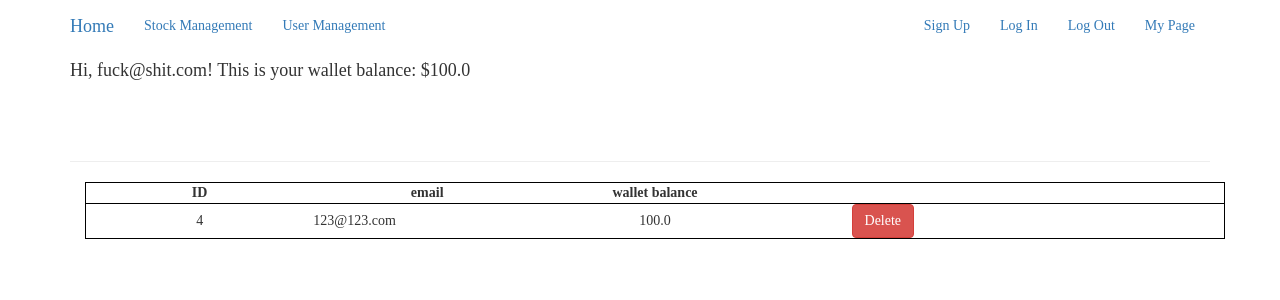
After one commit to Tunicata/CSC210-2021FALL-FINALPROJECT, a Flask app: page /user_management in a window 1280 px wide. The commit adds this page. Shown: the top 300 px of the page. Run offline with Flask 2, Linux system fonts and the light colour scheme; a user stored in the database is signed in; data comes from the database, SQL or seed files in the repository; both versions use the stored data as it was after the commit; parts of the project's set-up code (start-up, migrations or seed data) failed here and were passed over; some libraries are stand-ins or nearby versions.

Commit message:
update user table, complete admin management

```diff
--- a/app/app.py
+++ b/app/app.py
@@ -1,5 +1,6 @@
-from flask import Flask, Blueprint, render_template, request, session, redirect, url_for
-from .models import Products
+from flask import Flask, Blueprint, render_template, request, session, redirect, url_for, flash
+from flask_login import current_user
+from .models import Products, Cart, User
 from . import db
 from flask_login import login_required
 
@@ -8,95 +9,157 @@ app = Blueprint('app', __name__)
 filters = ["Price (ascending)", "Price (descending)"]
 filters.sort()
 
+
 def get_category_func(category):
-	temp = None
-	if category == "70s Video Games": temp = 'app.index'
-	elif category == "80s Video Games": temp = 'app.index'
-	return temp
+    temp = None
+    if category == "70s Video Games":
+        temp = 'app.index'
+    elif category == "80s Video Games":
+        temp = 'app.index'
+    return temp
+
 
 @app.route('/', methods=['GET', 'POST'])
 def index():
-	filter_by = "Price (ascending)"
-	category = "All"
-	products = Products.query.order_by(Products.originalPrice).all()
-	categorys = Products.query.with_entities(Products.category).distinct().all()
-	categorys = [i[0] for i in categorys]
-	categorys.sort()
-	if request.method == "GET":
-		if request.args.get('filter') != None: filter_by = request.args.get('filter')
-		if request.args.get('category') != None: category = request.args.get('category')
-	elif request.method == "POST":
-		filter_by = request.form['filter']
-		category = request.form['category']
-	if filter_by == "Price (ascending)":
-		if category != "All": products = Products.query.filter_by(category=category).order_by(Products.originalPrice).all()
-		else: products = Products.query.order_by(Products.originalPrice).all()
-	elif filter_by == "Price (descending)":
-		if category != "All": products = Products.query.filter_by(category=category).order_by(Products.originalPrice.desc()).all()
-		else: products = Products.query.order_by(Products.originalPrice.desc()).all()
-	return render_template('home.html', function='app.index', products=products, filters=filters, filter_by=filter_by, category = category, categorys = categorys)
+    filter_by = "Price (ascending)"
+    category = "All"
+    products = Products.query.order_by(Products.originalPrice).all()
+    categorys = Products.query.with_entities(Products.category).distinct().all()
+    categorys = [i[0] for i in categorys]
+    categorys.sort()
+    if request.method == "GET":
+        if request.args.get('filter'):
+            filter_by = request.args.get('filter')
+        if request.args.get('category'):
+            category = request.args.get('category')
+    elif request.method == "POST":
+        filter_by = request.form['filter']
+        category = request.form['category']
+    if filter_by == "Price (ascending)":
+        if category != "All":
+            products = Products.query.filter_by(category=category).order_by(Products.originalPrice).all()
+        else:
+            products = Products.query.order_by(Products.originalPrice).all()
+    elif filter_by == "Price (descending)":
+        if category != "All":
+            products = Products.query.filter_by(category=category).order_by(Products.originalPrice.desc()).all()
+        else:
+            products = Products.query.order_by(Products.originalPrice.desc()).all()
+    return render_template('home.html', function='app.index', products=products, filters=filters, filter_by=filter_by,
+                           category=category, categorys=categorys)
+
 
 @app.route('/create_items', methods=['GET', 'POST'])
 @login_required
 def create():
-	if request.method == "POST":
-		title = request.form['title']
-		category = request.form['category']
-		amount = request.form['amount']
-		price = request.form['price']
-		link = request.form['link']
-		listing = Products(title=title, category=category, stockAmount=amount, originalPrice=price, imgLink=link)
-		try:
-			db.session.add(listing)
-			db.session.commit()
-			return redirect(url_for('app.table'))
-		except:
-			return render_template('error.html')
-	else:
-		return render_template('create.html')
+    if request.method == "POST":
+        title = request.form['title']
+        category = request.form['category']
+        amount = request.form['amount']
+        price = request.form['price']
+        link = request.form['link']
+        listing = Products(title=title, category=category, stockAmount=amount, originalPrice=price, imgLink=link)
+        try:
+            db.session.add(listing)
+            db.session.commit()
+            return redirect(url_for('app.table'))
+        except:
+            return render_template('error.html')
+    else:
+        return render_template('create.html')
+
 
 @app.route('/update_items', methods=['GET', 'POST'])
 @login_required
 def table():
-	search = ""
-	products = Products.query.order_by(Products.id)
-	if request.method == "POST":
-		search = request.form['search']
-		products = Products.query.filter(Products.title.contains(search)).order_by(Products.id).all()
-	return render_template('table.html', products=products)
+    if current_user.admin:
+        search = ""
+        products = Products.query.order_by(Products.id)
+        if request.method == "POST":
+            search = request.form['search']
+            products = Products.query.filter(Products.title.contains(search)).order_by(Products.id).all()
+        return render_template('table.html', products=products)
+    else:
+        flash('Current login user is not an Administrator.')
+        return redirect(url_for('app.index'))
+
 
 @app.route('/delete/<string:id>', methods=['GET', 'POST'])
 @login_required
 def delete(id):
-	delete = Products.query.filter_by(id=id).first()
-	try:
-		db.session.delete(delete)
-		db.session.commit()
-		return redirect(url_for('app.table'))
-	except:
-		return render_template('error.html')
+    delete = Products.query.filter_by(id=id).first()
+    try:
+        db.session.delete(delete)
+        db.session.commit()
+        return redirect(url_for('app.table'))
+    except:
+        return render_template('error.html')
+
 
 @app.route('/update/<string:id>', methods=['GET', 'POST'])
 @login_required
 def update(id):
-	update = Products.query.filter_by(id=id).first()
-	if request.method == "POST":
-		try:
-			update.title = request.form['title']
-			update.category = request.form['category']
-			update.id = request.form['id']
-			update.stockAmount = request.form['amount']
-			update.originalPrice = request.form['price']
-			update.imgLink = request.form['link']
-			db.session.commit()
-			return redirect(url_for('app.table'))
-		except:
-			return render_template('error.html')
-	else:
-		return render_template('update.html', update=update)
+    update = Products.query.filter_by(id=id).first()
+    if request.method == "POST":
+        try:
+            update.title = request.form['title']
+            update.category = request.form['category']
+            update.id = request.form['id']
+            update.stockAmount = request.form['amount']
+            update.originalPrice = request.form['price']
+            update.imgLink = request.form['link']
+            db.session.commit()
+            return redirect(url_for('app.table'))
+        except:
+            return render_template('error.html')
+    else:
+        return render_template('update.html', update=update)
+
 
 @app.route('/item/<string:id>', methods=['GET', 'POST'])
 def item(id):
-	item = Products.query.filter_by(id=id).first()
-	category = get_category_func(item.category)
-	return render_template('item.html', item=item, category=category)
+    item = Products.query.filter_by(id=id).first()
+    category = get_category_func(item.category)
+    return render_template('item.html', item=item, category=category)
+
+
+@app.route('/user_management', methods=['GET', 'POST'])
+@login_required
+def user_table():
+    if current_user.admin:
+        users = User.query.order_by(User.id)
+        return render_template('user_table.html', users=users)
+    else:
+        flash('Current login user is not an Administrator.')
+        return redirect(url_for('app.index'))
+
+
+@app.route('/user_delete/<string:user_id>', methods=['GET', 'POST'])
+@login_required
+def delete_user(user_id):
+    target = User.query.filter_by(id=user_id).first()
+    try:
+        db.session.delete(target)
+        db.session.commit()
+        return redirect(url_for('app.user_table'))
+    except:
+        return render_template('error.html')
+
+
+@app.route('/top_up/<string:user_id>', methods=['GET', 'POST'])
+@login_required
+def top_up_user(user_id):
+    pass
+
+
+@app.route("/cart_add/")
+def cart_add():
+    # cart = Cart(
+    #     products_id=request.args.get('products_id'),
+    #     number=request.args.get('number'),
+    #     user_id=session.get('user_id', 0)
+    # )
+
+    # db.session.add(cart)
+    # db.session.commit()
+    return redirect(url_for('app.index'))
--- a/app/templates/base.html
+++ b/app/templates/base.html
@@ -17,14 +17,21 @@
     <div class="navbar-collapse collapse">
       <ul class="nav navbar-nav">
         <li><a href="{{url_for('app.table')}}">Stock Management</a></li>
-        <li><a href="{{url_for('app.table')}}">User Management</a></li>
+        <li><a href="{{url_for('app.user_table')}}">User Management</a></li>
       </ul>
+
       <ul class="nav navbar-nav navbar-right">
         <li><a href="{{url_for('auth.signup')}}">Sign Up</a></li>
         <li><a href="{{url_for('auth.login')}}">Log In</a></li>
         <li><a href="{{url_for('auth.logout')}}">Log Out</a></li>
+        <li><a href="{{url_for('auth.info', user_id=current_user.id)}}">My Page</a></li>
       </ul>
     </div>
+    {% if current_user.email%}
+        <h4>Hi, {{current_user.email}}! This is your wallet balance: ${{current_user.wallet}}</h4>
+    {% else %}
+        <h4>Hi, Guest! </h4>
+    {% endif %}
   </div>
 </div>
 {% endblock %}
--- /dev/null
+++ b/app/templates/user_table.html
@@ -0,0 +1,26 @@
+{% extends "base.html" %}
+{% block page_content %}
+<div class="page-header">
+</div>
+<div class="container">
+   <table style="width: 100%; table-layout: fixed; " id="UserTable">
+    <tr style="border: 1px solid black; border-collapse: collapse;">
+        <th style="text-align: center"><b>ID</b></th>
+        <th style="text-align: center"><b>email</b></th>
+        <th style="text-align: center"><b>wallet balance</b></th>
+        <th></th>
+        <th></th>
+    </tr>
+    {% for user in users %}
+        {% if not user.admin %}
+        <tr style="border: 1px solid black; border-collapse: collapse;">
+            <td style="text-align: center">{{user.id}}</td>
+            <td>{{user.email}}</td>
+            <td style="text-align: center">{{user.wallet}}</td>
+            <td style="text-align: center"><a href="{{url_for('app.delete_user', user_id=user.id)}}" class="btn btn-danger btn-small">Delete</a></td>
+        </tr>
+        {% endif %}
+    {% endfor %}
+</table>
+</div>
+{% endblock %}
```
Also changed, not shown: app/auth.py (+14 -2 lines), app/models.py (+3 -11 lines), app/data.sqlite.
